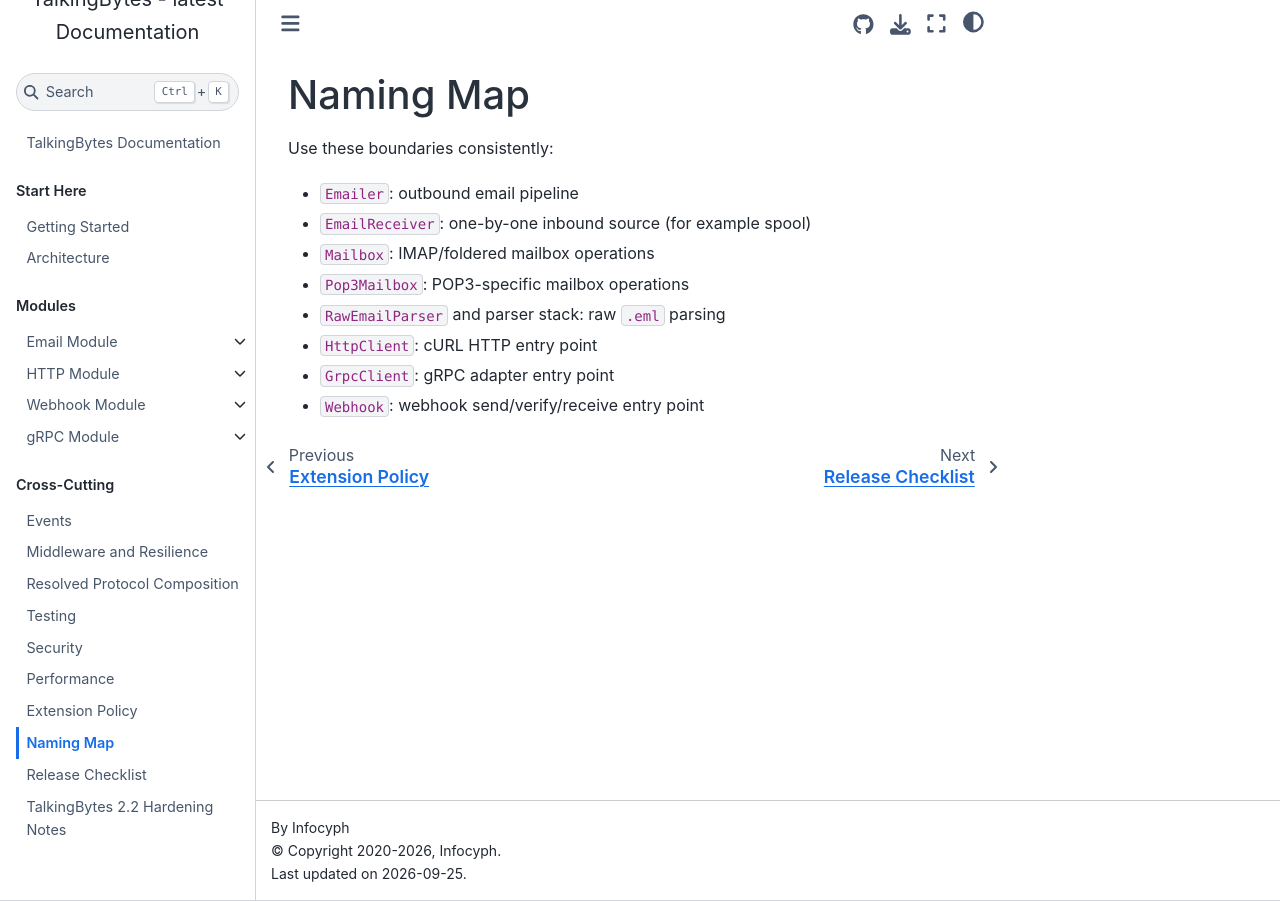
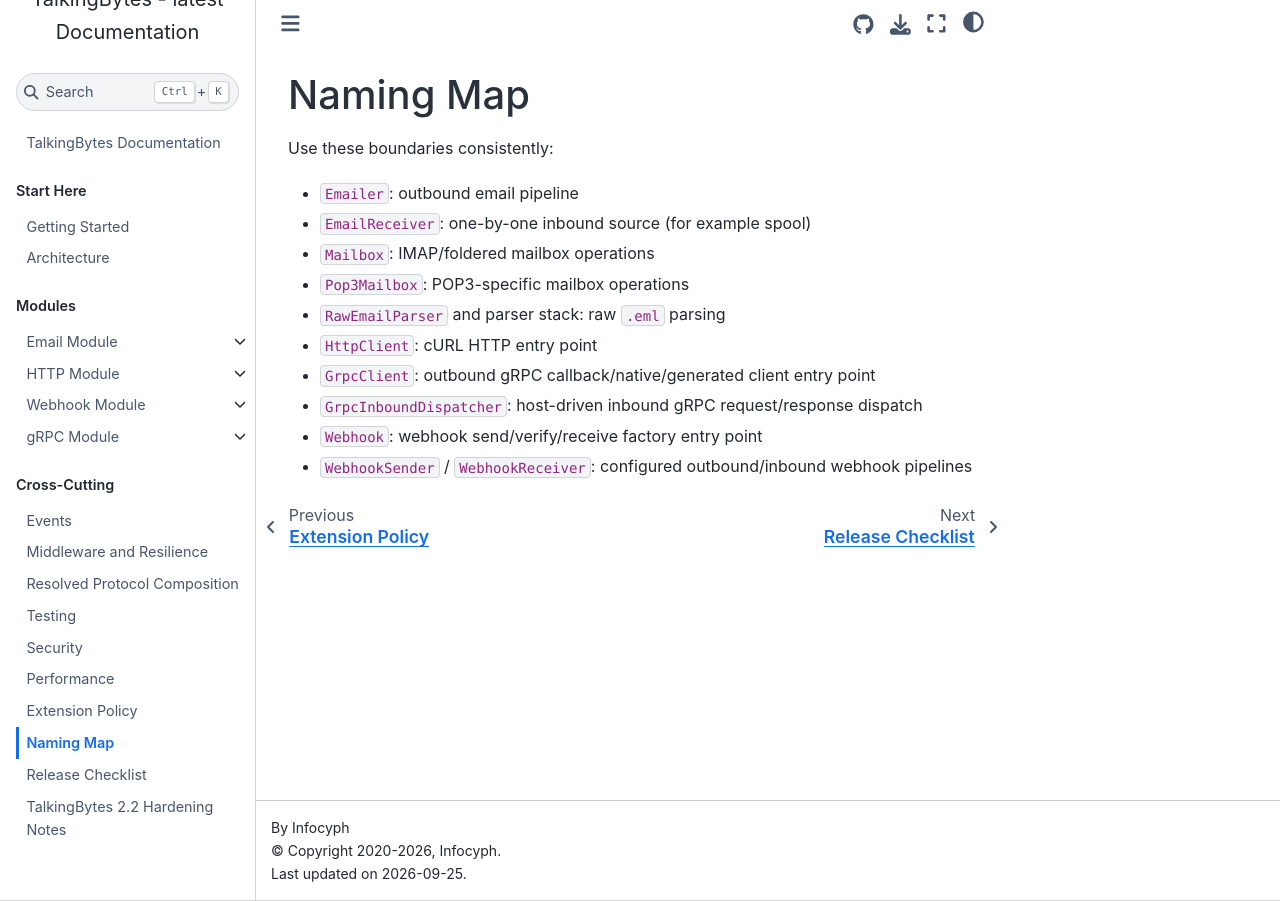
Before and after one commit to infocyph/TalkingBytes, a Sphinx documentation site: the page built from docs/naming.rst, in a window 1280 px wide. Built offline with Sphinx 7.4.7 and the Sphinx Book theme 1.1.4, drawn with Linux system fonts in a browser that asks for light colours.

Commit message:
docs(naming): refresh protocol entry points

```diff
--- a/docs/naming.rst
+++ b/docs/naming.rst
@@ -9,5 +9,7 @@
 - ``Pop3Mailbox``: POP3-specific mailbox operations
 - ``RawEmailParser`` and parser stack: raw ``.eml`` parsing
 - ``HttpClient``: cURL HTTP entry point
-- ``GrpcClient``: gRPC adapter entry point
-- ``Webhook``: webhook send/verify/receive entry point
+- ``GrpcClient``: outbound gRPC callback/native/generated client entry point
+- ``GrpcInboundDispatcher``: host-driven inbound gRPC request/response dispatch
+- ``Webhook``: webhook send/verify/receive factory entry point
+- ``WebhookSender`` / ``WebhookReceiver``: configured outbound/inbound webhook pipelines
```
